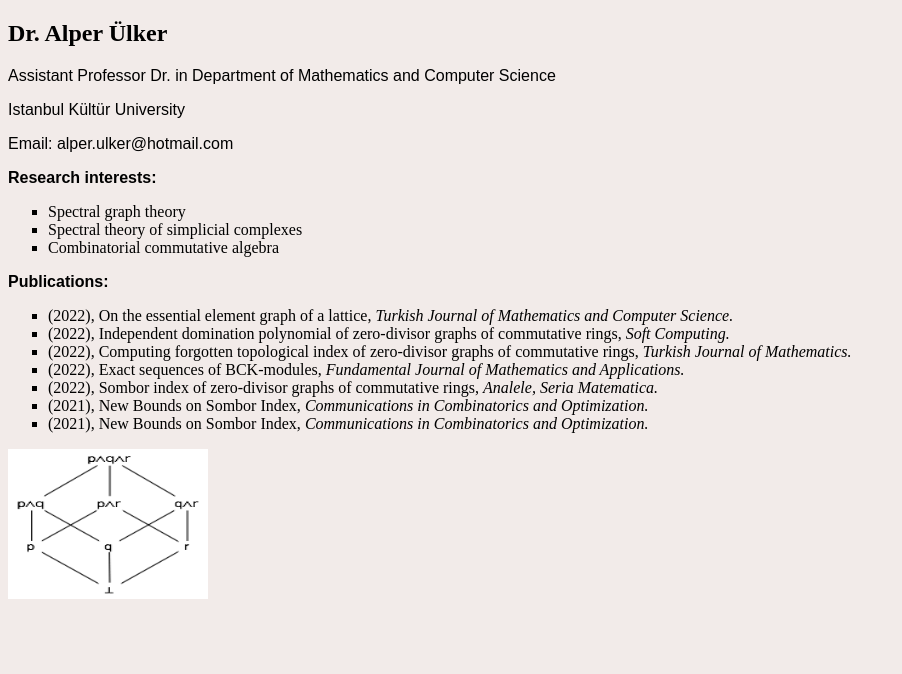
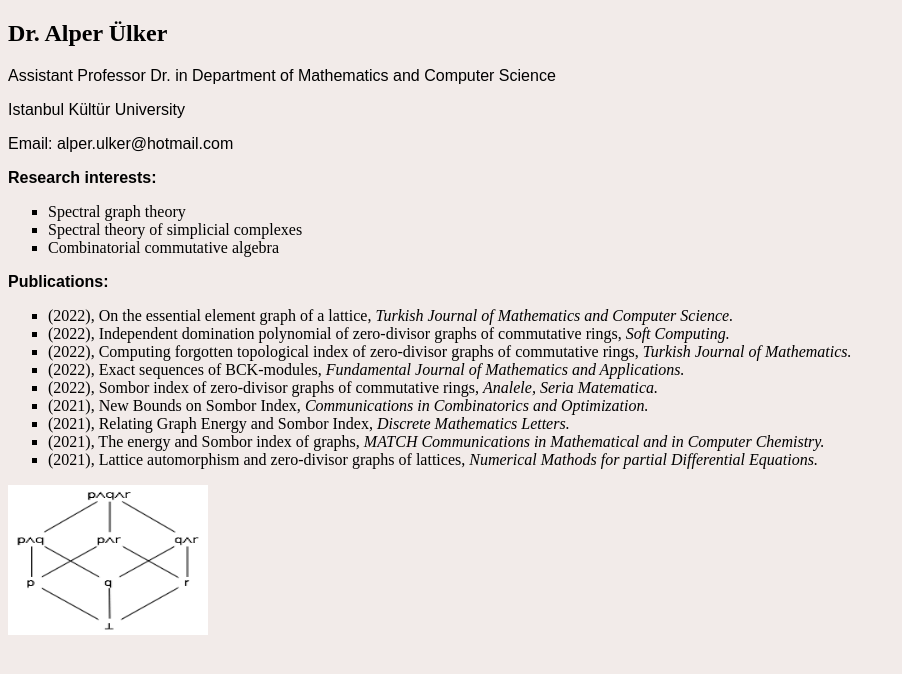
Before and after one commit to aulkermc/aulkermc.github.io, a plain HTML site: page index.html in a window 1280 px wide. Shown: the whole page, without its empty margins (0-902 px from the left). Drawn offline with Linux system fonts and the light colour scheme.

Commit message:
Update index.html

```diff
--- a/index.html
+++ b/index.html
@@ -35,7 +35,9 @@
          <li>(2022), Exact sequences of BCK-modules, <i>Fundamental Journal of Mathematics and Applications.</i></li>
          <li>(2022), Sombor index of zero-divisor graphs of commutative rings, <i>Analele, Seria Matematica.</i></li>
          <li>(2021), New Bounds on Sombor Index, <i>Communications in Combinatorics and Optimization.</i></li>
-         <li>(2021), New Bounds on Sombor Index, <i>Communications in Combinatorics and Optimization.</i></li>
+         <li>(2021), Relating Graph Energy and Sombor Index, <i>Discrete Mathematics Letters.</i></li>
+         <li>(2021), The energy and Sombor index of graphs, <i>MATCH Communications in Mathematical and in Computer Chemistry.</i></li>
+         <li>(2021), Lattice automorphism and zero-divisor graphs of lattices, <i>Numerical Mathods for partial Differential Equations.</i></li>
 
 
          </ul>
```
